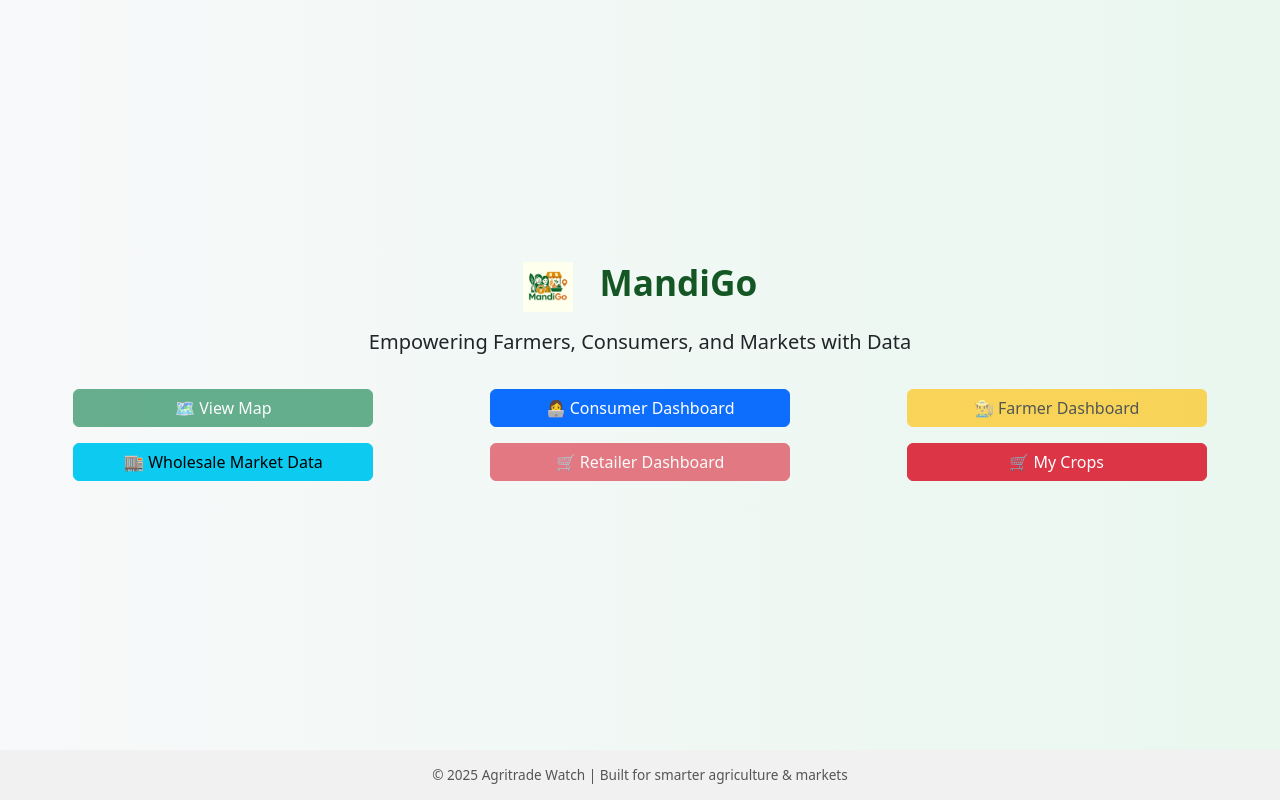
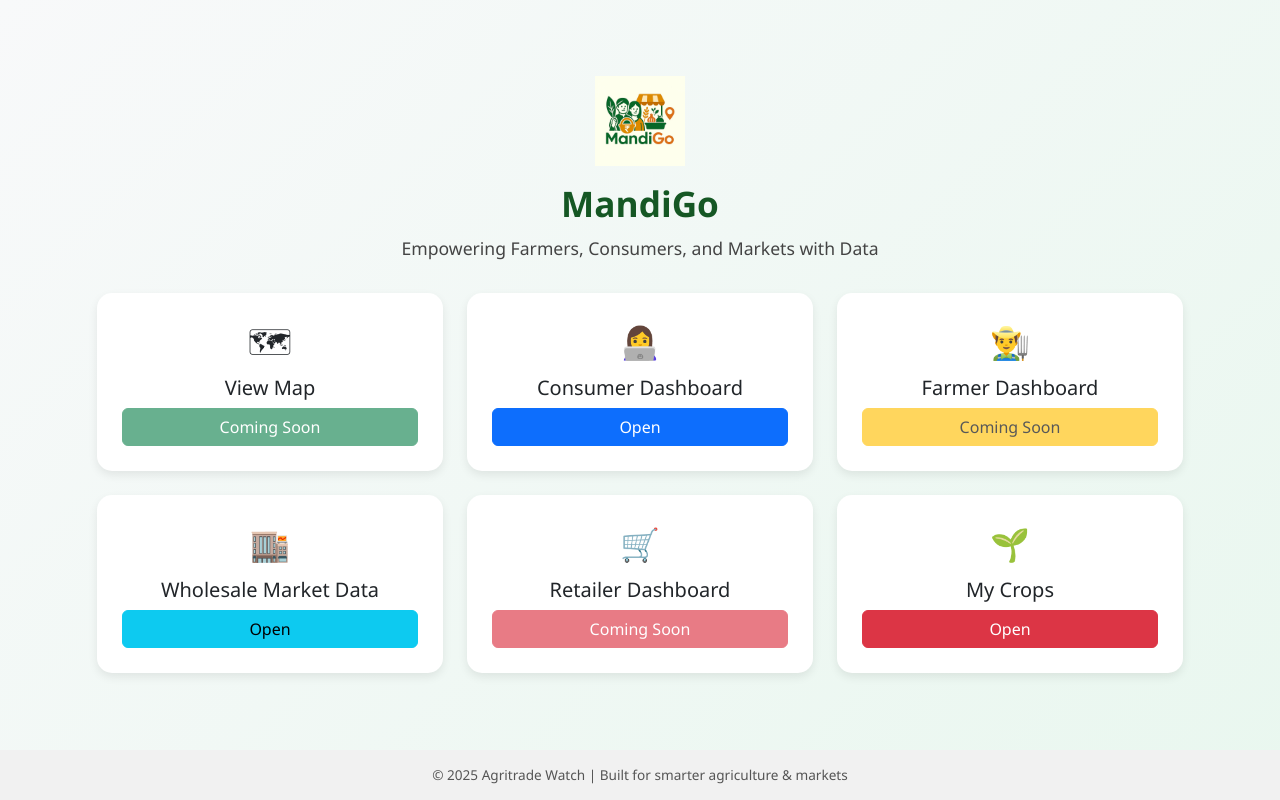
Before and after one commit to MonikaShah/agritradewatch-, a Django app: page / in a window 1280 px wide. Run offline with Django 5.2, Linux system fonts and the light colour scheme; some libraries are stand-ins or nearby versions.

Commit message:
Landing Page update

```diff
--- a/syncapp/templates/syncapp/landingpage.html
+++ b/syncapp/templates/syncapp/landingpage.html
@@ -5,44 +5,87 @@
   <meta charset="UTF-8">
   <meta name="viewport" content="width=device-width, initial-scale=1">
   <title>MandiGo</title>
-  <link rel="stylesheet" href="https://stackpath.bootstrapcdn.com/bootstrap/4.5.2/css/bootstrap.min.css">
+  <link href="https://cdn.jsdelivr.net/npm/bootstrap@5.3.2/dist/css/bootstrap.min.css" rel="stylesheet">
+
   <style>
-    html, body {
-      height: 100%;
-      margin: 0;
-    }
     body {
+      background: linear-gradient(135deg, #f8f9fa, #e9f7ef);
+      font-family: 'Segoe UI', Tahoma, Geneva, Verdana, sans-serif;
+      min-height: 100vh;
       display: flex;
       flex-direction: column;
-      background: linear-gradient(to right, #f8f9fa, #e9f7ef);
-      font-family: 'Segoe UI', Tahoma, Geneva, Verdana, sans-serif;
     }
+
     .content {
-      flex: 1; /* pushes footer down */
+      flex: 1;
       display: flex;
       justify-content: center;
       align-items: center;
       flex-direction: column;
-      padding: 40px 15px;
+      padding: 30px 15px;
     }
+
+    /* Logo styles */
+    .logo-container {
+      text-align: center;
+      margin-bottom: 1rem;
+    }
+
+    .logo-container img {
+      max-height: 90px;   /* Desktop */
+      width: auto;
+      height: auto;
+      max-width: 100%;
+    }
+
+    @media (max-width: 576px) {
+      .logo-container img {
+        max-height: 60px; /* Mobile */
+      }
+    }
+
     .hero-title {
       font-size: 2.2rem;
       font-weight: bold;
-      margin-bottom: 15px;
+      margin-bottom: 10px;
       color: #155724;
+      text-align: center;
     }
-    .btn-custom {
-      margin: 8px;
-      padding: 14px 20px;
-      font-size: 1rem;
-      border-radius: 12px;
-      width: 100%;
-      max-width: 300px;
-      transition: transform 0.2s ease;
+
+    .lead {
+      font-size: 1.1rem;
+      margin-bottom: 2rem;
+      color: #444;
+      text-align: center;
     }
-    .btn-custom:hover {
-      transform: translateY(-3px);
+
+    .card-custom {
+      border: none;
+      border-radius: 15px;
+      transition: all 0.3s ease;
+      box-shadow: 0 4px 10px rgba(0,0,0,0.08);
+      height: 100%;
     }
+
+    .card-custom:hover {
+      transform: translateY(-5px);
+      box-shadow: 0 8px 18px rgba(0,0,0,0.12);
+    }
+
+    .card-body {
+      display: flex;
+      flex-direction: column;
+      justify-content: center;
+      align-items: center;
+      text-align: center;
+      padding: 25px;
+    }
+
+    .card-body .emoji {
+      font-size: 2rem;
+      margin-bottom: 10px;
+    }
+
     footer {
       text-align: center;
       padding: 15px;
@@ -51,47 +94,87 @@
       color: #555;
     }
   </style>
-  <link href="https://cdn.jsdelivr.net/npm/bootstrap@5.3.2/dist/css/bootstrap.min.css" rel="stylesheet">
-  <script src="https://cdn.jsdelivr.net/npm/bootstrap@5.3.2/dist/js/bootstrap.bundle.min.js"></script>
-
 </head>
 <body>
 
-  <div class="content">
-    <h1 class="hero-title">
-      <img src="{% static 'logo.png' %}"
-      alt="Logo"
-      style="height:3em; max-height:50px; width:auto; margin-right:0.5em;">
-       MandiGo</h1>
-    <p class="lead mb-4">Empowering Farmers, Consumers, and Markets with Data</p>
+  <div class="content container">
+    <!-- Logo + Title -->
+    <div class="logo-container">
+      <img src="{% static 'logo.png' %}" alt="MandiGo Logo">
+    </div>
+    <h1 class="hero-title">MandiGo</h1>
+    <p class="lead">Empowering Farmers, Consumers, and Markets with Data</p>
 
-    <div class="row justify-content-center w-100">
-      <div class="col-12 col-sm-6 col-md-4 text-center">
-        <a href="/map" class="btn btn-success btn-custom disabled">🗺 View Map</a>
+    <!-- Cards Section -->
+    <div class="row g-4 justify-content-center w-100">
+
+      <div class="col-12 col-sm-6 col-md-4">
+        <div class="card card-custom">
+          <div class="card-body">
+            <span class="emoji">🗺</span>
+            <h5 class="card-title">View Map</h5>
+            <a href="/map" class="btn btn-success w-100 disabled">Coming Soon</a>
+          </div>
+        </div>
       </div>
-      <div class="col-12 col-sm-6 col-md-4 text-center">
-        <a href="{% url 'map_chart' %}" class="btn btn-primary btn-custom">👩‍💻 Consumer Dashboard</a>
+
+      <div class="col-12 col-sm-6 col-md-4">
+        <div class="card card-custom">
+          <div class="card-body">
+            <span class="emoji">👩‍💻</span>
+            <h5 class="card-title">Consumer Dashboard</h5>
+            <a href="{% url 'map_chart' %}" class="btn btn-primary w-100">Open</a>
+          </div>
+        </div>
       </div>
-      <div class="col-12 col-sm-6 col-md-4 text-center">
-        <a href="/farmer-dashboard" class="btn btn-warning btn-custom disabled">👨‍🌾 Farmer Dashboard</a>
+
+      <div class="col-12 col-sm-6 col-md-4">
+        <div class="card card-custom">
+          <div class="card-body">
+            <span class="emoji">👨‍🌾</span>
+            <h5 class="card-title">Farmer Dashboard</h5>
+            <a href="/farmer-dashboard" class="btn btn-warning w-100 disabled">Coming Soon</a>
+          </div>
+        </div>
       </div>
-      <div class="col-12 col-sm-6 col-md-4 text-center">
-        <a href="{% url 'apmc' %}" class="btn btn-info btn-custom ">🏬 Wholesale Market Data</a>
+
+      <div class="col-12 col-sm-6 col-md-4">
+        <div class="card card-custom">
+          <div class="card-body">
+            <span class="emoji">🏬</span>
+            <h5 class="card-title">Wholesale Market Data</h5>
+            <a href="{% url 'apmc' %}" class="btn btn-info w-100">Open</a>
+          </div>
+        </div>
       </div>
-      <div class="col-12 col-sm-6 col-md-4 text-center">
-        <a href="/retailer-dashboard" class="btn btn-danger btn-custom disabled">🛒 Retailer Dashboard</a>
+
+      <div class="col-12 col-sm-6 col-md-4">
+        <div class="card card-custom">
+          <div class="card-body">
+            <span class="emoji">🛒</span>
+            <h5 class="card-title">Retailer Dashboard</h5>
+            <a href="/retailer-dashboard" class="btn btn-danger w-100 disabled">Coming Soon</a>
+          </div>
+        </div>
       </div>
-      <div class="col-12 col-sm-6 col-md-4 text-center">
-        <a href="{% url 'crops_list' %}" class="btn btn-danger btn-custom ">🛒 My Crops</a>
+
+      <div class="col-12 col-sm-6 col-md-4">
+        <div class="card card-custom">
+          <div class="card-body">
+            <span class="emoji">🌱</span>
+            <h5 class="card-title">My Crops</h5>
+            <a href="{% url 'crops_list' %}" class="btn btn-danger w-100">Open</a>
+          </div>
+        </div>
       </div>
     </div>
   </div>
 
+  <!-- Footer -->
   <footer>
     &copy; 2025 Agritrade Watch | Built for smarter agriculture & markets
   </footer>
 
-  <script src="https://code.jquery.com/jquery-3.5.1.slim.min.js"></script>
-  <script src="https://cdn.jsdelivr.net/npm/bootstrap@4.5.2/dist/js/bootstrap.bundle.min.js"></script>
+  <script src="https://cdn.jsdelivr.net/npm/bootstrap@5.3.2/dist/js/bootstrap.bundle.min.js"></script>
 </body>
 </html>
```
